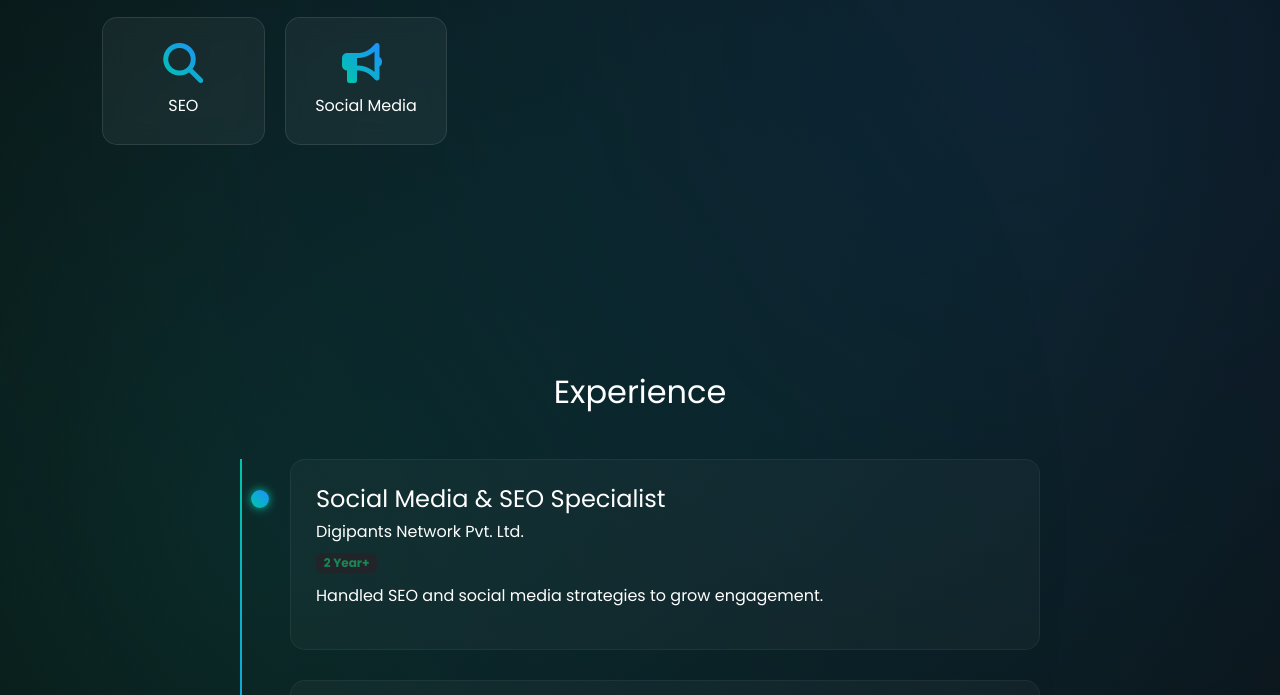
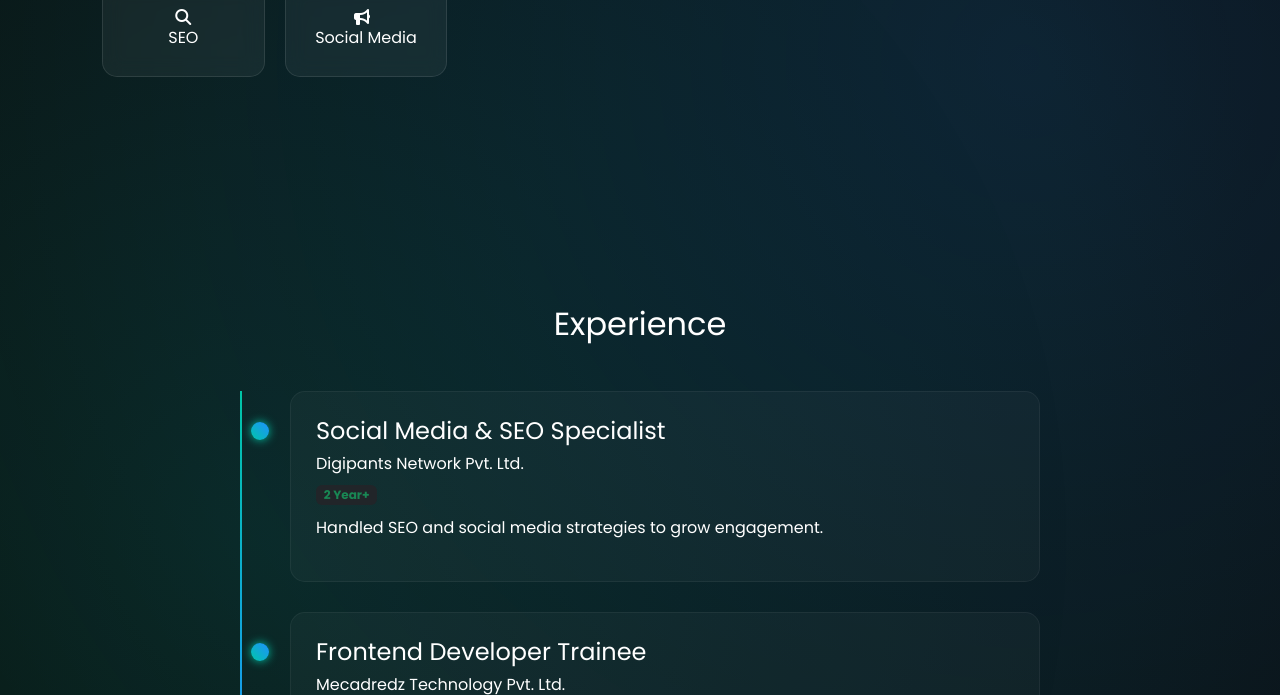
Before and after one commit to kshamatiwari/Portfolio-kshama, a plain HTML site: page index.html in a window 1280 px wide. Shown: the part 1700-2395 px from the top of the page. Drawn offline with nearby package versions, Linux system fonts and the light colour scheme.

Commit message:
Refactor CSS styles for consistency and clarity

```diff
--- a/style.css
+++ b/style.css
@@ -92,12 +92,11 @@ section {
     transition: all 0.4s ease;
 }
 
-.skills span i {
-    font-size: 2.5rem; /* Icon bada karein */
-    margin-bottom: 10px;
-    background: linear-gradient(45deg, #00c6a7, #1e90ff);
-    -webkit-background-clip: text;
-    -webkit-text-fill-color: transparent;
+.skill-card:hover {
+    border-color: #00c6a7; /* Teal color glow */
+    box-shadow: 0 0 20px rgba(0, 198, 167, 0.4);
+    transform: scale(1.05);
+    transition: all 0.3s ease;
 }
 
 .skills span:hover {
```
